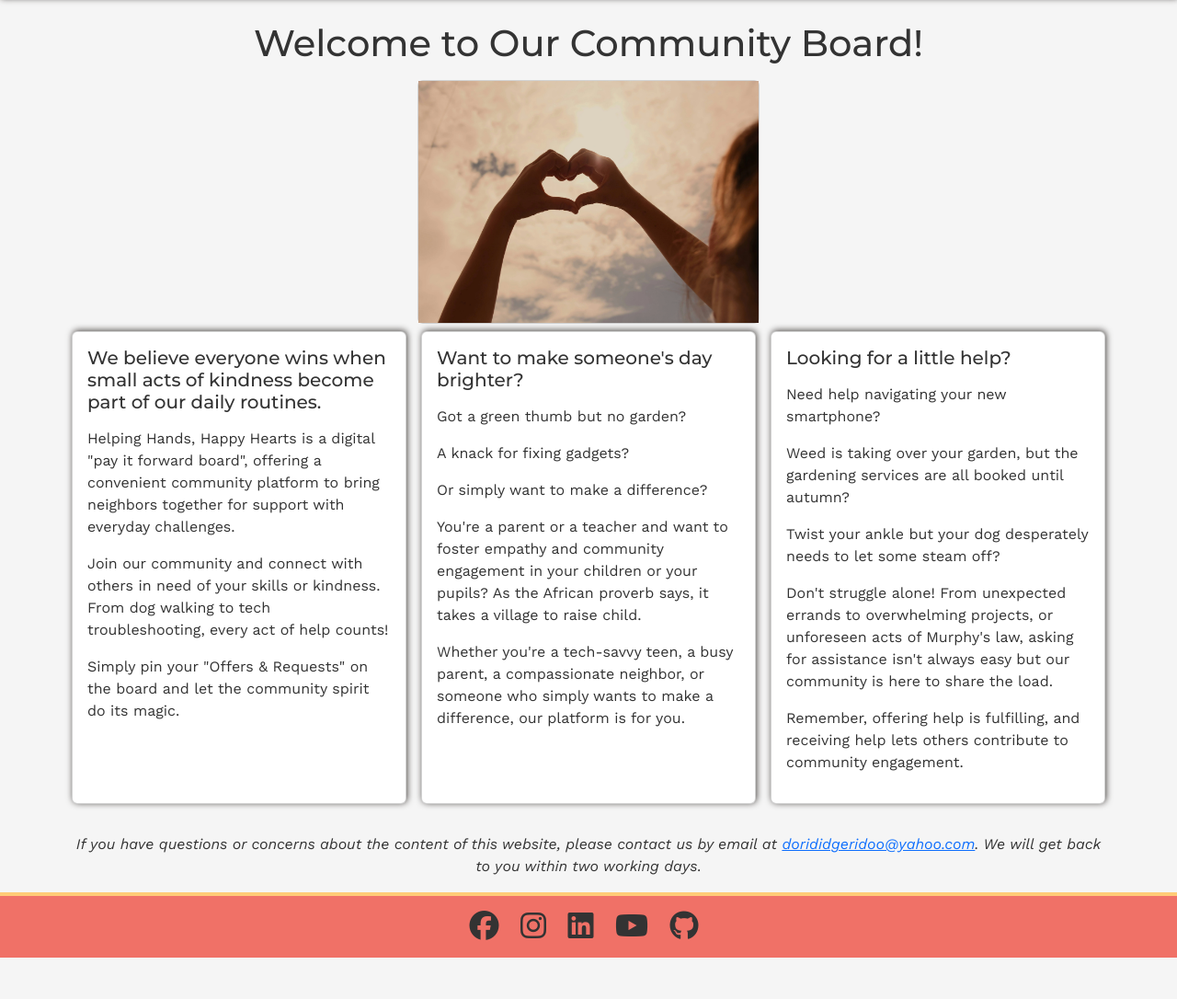
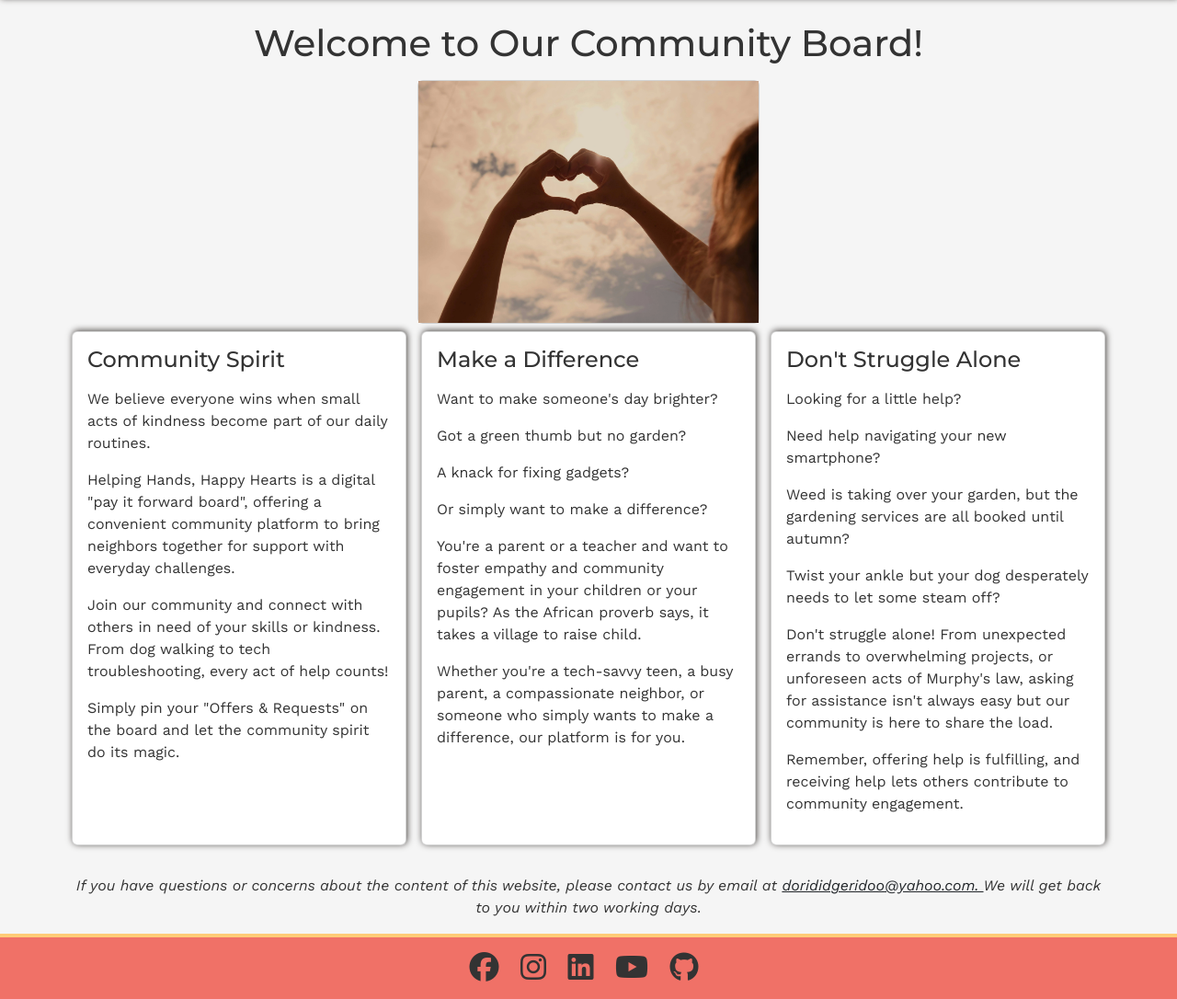
Before and after one commit to g-omarsdottir/helping-hands-happy-hearts, a Django app: page / in a window 1280 px wide. Shown: the part 183-1269 px from the top of the page at 92% size. Before the commit the page ends 1224 px from the top, so only its background shows below. Run offline with Django 4.2, Linux system fonts and the light colour scheme; parts of the project's set-up code (start-up, migrations or seed data) failed here and were passed over; some libraries are stand-ins or nearby versions.

Commit message:
Refactor html to improve web accessibility
- Fix alt-text of hero image and default placeholder image
- Fix skipped heading level on homepage

```diff
--- a/board/templates/board/board.html
+++ b/board/templates/board/board.html
@@ -22,7 +22,7 @@
 </div>
 <div class="container d-flex flex-row flex-wrap justify-content-center p-2 d-grid gap-3">
     {% for post in board %}
-    <a href="{% url 'post_detail' post.slug %}" aria-label="Click to view detailed post {{post.title}}"
+    <a href="{% url 'post_detail' post.slug %}" aria-label="Click to view detailed post with the title: {{post.title}}"
         class="text-decoration-none">
         <article>
             <div class="card posts" style="width: 18rem;">
@@ -30,7 +30,7 @@
                 <img src="{{ post.post_image.url }}" class="card-img-top scale" alt="image for post {{ post.title }}">
                 {% else %}
                 <img src="{% static 'images/placeholder.webp' %}" class="card-img-top scale"
-                    alt="placeholder post image of hands forming a heart">
+                    alt="Default hero image featuring hands forming a heart shape; intended for use when no custom image is uploaded">
                 {% endif %}
                 <div class="card-body d-flex flex-column justify-content-between">
                     <ul class="list-group list-group-flush">
--- a/board/templates/board/post_detail.html
+++ b/board/templates/board/post_detail.html
@@ -15,7 +15,7 @@
                         <img src="{{ post.post_image.url }}" alt="image for post {{ post.title }}" class="img-fluid">
                         {% else %}
                         <img src="{% static 'images/placeholder.webp' %}"
-                            alt="placeholder post image of hands forming a heart" class="img-fluid">
+                            alt="Default hero image featuring hands forming a heart shape; intended for use when no custom image is uploaded" class="img-fluid">
                         {% endif %}
                     </div>
                     <h2 class="text-center p-2 mt-3"><strong>{{ post.title }}</h2></strong>
--- a/home/templates/home/index.html
+++ b/home/templates/home/index.html
@@ -9,18 +9,21 @@
     </div>
     <div class="d-flex justify-content-center">
         <div class="card col-xs-8 col-md-4">
-            <img src="/static/images/placeholder.webp" alt="image of hands forming a heart">
+            <img src="/static/images/placeholder.webp" alt="Hero image featuring hands forming a heart">
         </div>
     </div>
     <article class="row">
         <div class="p-2 d-grid gap-3 col-xs-8 col-md-4">
             <div class="card blackbox">
                 <div class="card-body">
-                    <h5 class="card-title mb-3">
+                    <h2 class="card-title mb-3">
+                        Community Spirit
+                    </h2>
+                    <p class="card-text">
                         We believe everyone wins when small acts of kindness become part of our daily
                         routines.
-                    </h5>
-                    <p class="card-text">
+                    </p>
+                    <p>
                         Helping Hands, Happy Hearts is a digital "pay it forward board", offering a convenient community
                         platform to bring neighbors together for support with everyday challenges.
                     </p>
@@ -37,10 +40,13 @@
         <div class="p-2 d-grid gap-3 col-xs-8 col-md-4">
             <div class="card blackbox">
                 <div class="card-body">
-                    <h5 class="card-title mb-3">
+                    <h2 class="card-title mb-3">
+                        Make a Difference
+                    </h2>
+                    <p class="card-text">
                         Want to make someone's day brighter?
-                    </h5>
-                    <p class="card-text">
+                    </p>
+                    <p>
                         Got a green thumb but no garden?
                     </p>
                     <p>
@@ -64,10 +70,13 @@
         <div class="p-2 d-grid gap-3 col-xs-8 col-md-4">
             <div class="card blackbox">
                 <div class="card-body">
-                    <h5 class="card-title mb-3">
+                    <h2 class="card-title mb-3">
+                        Don't Struggle Alone
+                    </h2>
+                    <p class="card-text">
                         Looking for a little help?
-                    </h5>
-                    <p class="card-text">
+                    </p>
+                    <p>
                         Need help navigating your new smartphone?
                     </p>
                     <p>
@@ -90,9 +99,12 @@
         </div>
     </article>
     <div class="text-center fst-italic mt-4">
-        <p>If you have questions or concerns about the content of this website, please contact us by email at <a
-                href="mailto:dorididgeridoo@yahoo.com" aria-label="Opens in the default email app">dorididgeridoo@yahoo.com</a>. We will get back to you within two
-            working days.</p>
+        <p>If you have questions or concerns about the content of this website, please contact us by email at
+            <a href="mailto:dorididgeridoo@yahoo.com" aria-label="Opens in your default email app" class="link-dark">
+                dorididgeridoo@yahoo.com.
+            </a>
+            We will get back to you within two working days.
+        </p>
     </div>
 </div>
 {% endblock %}
```
